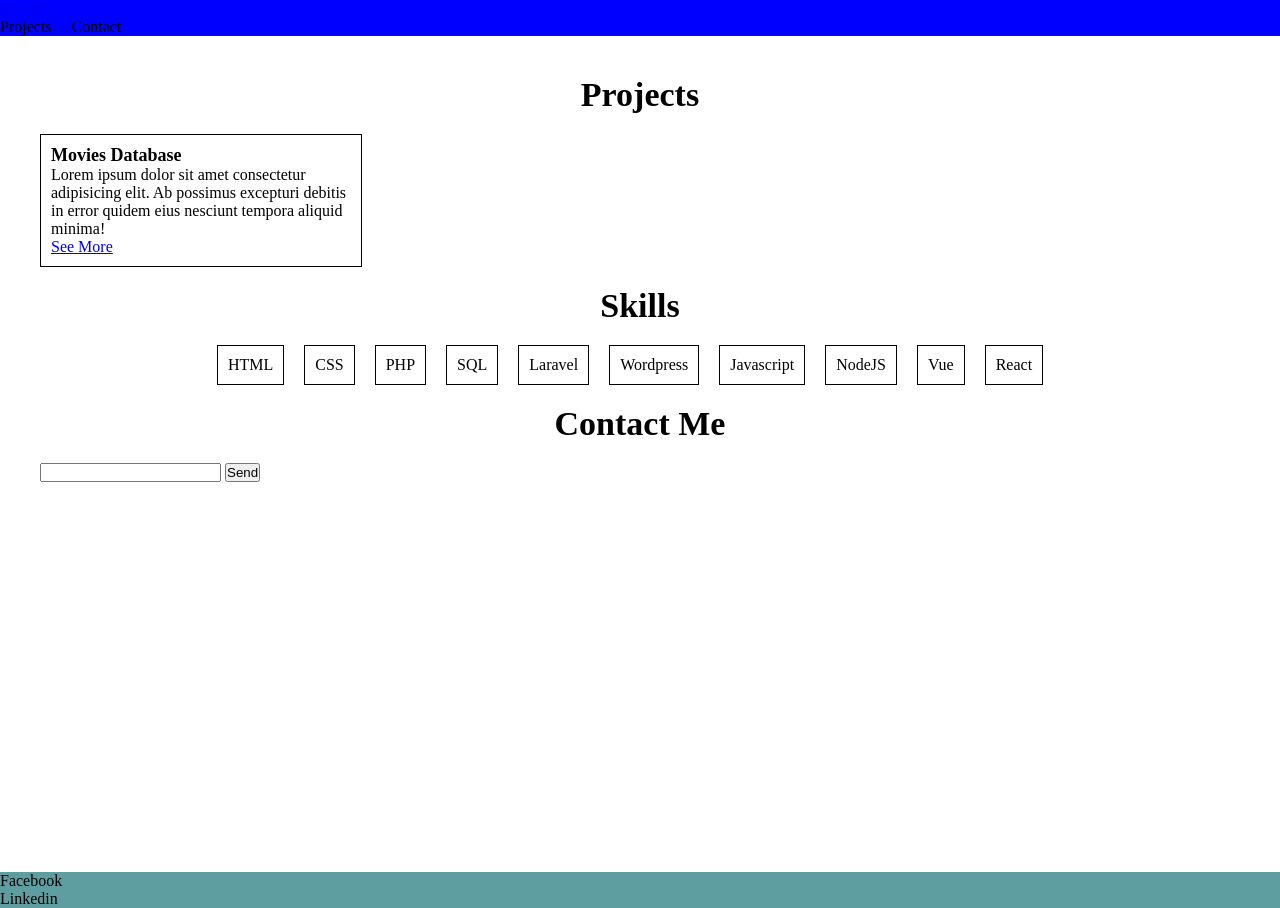
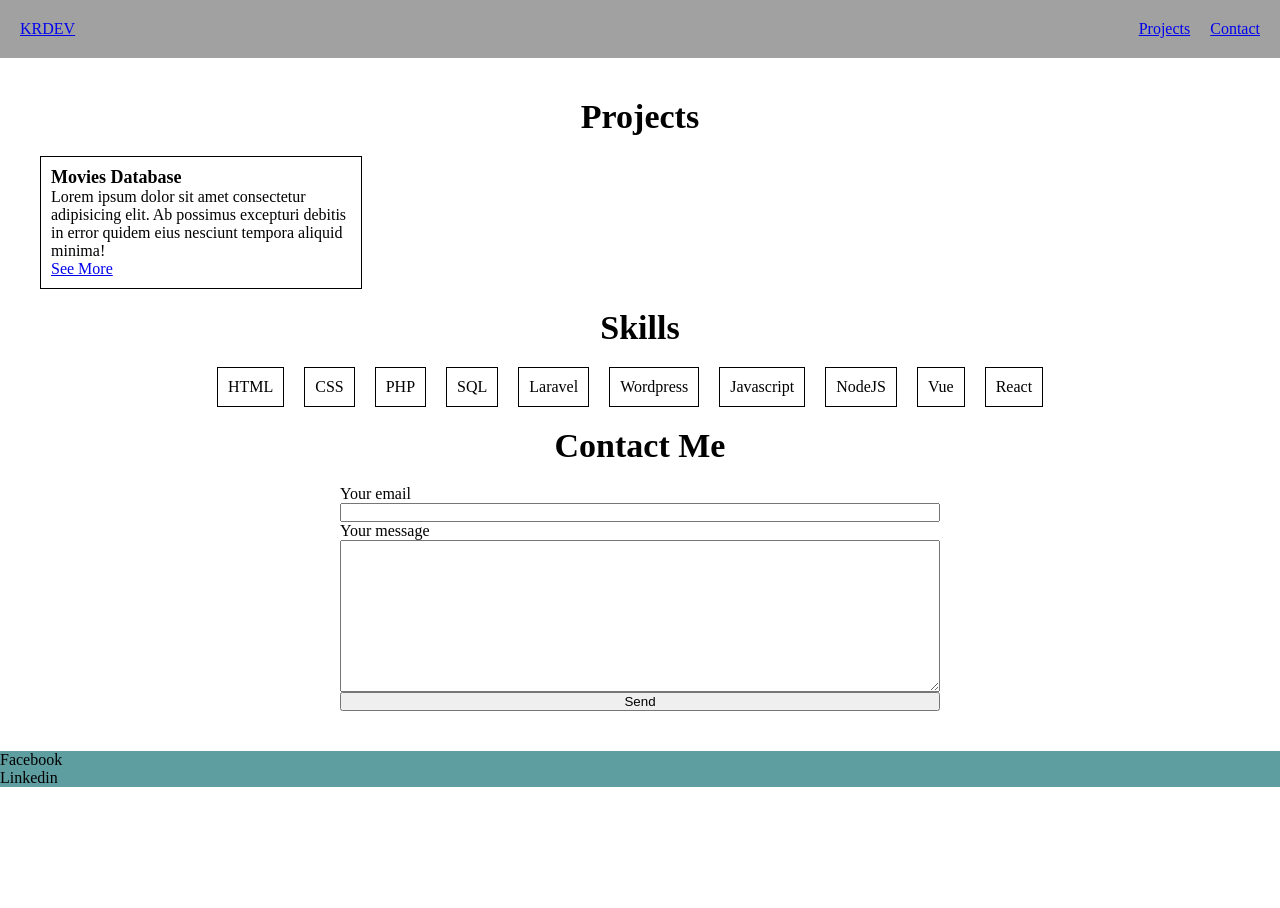
Before and after one commit to krdev0/portfolio, a PHP site: page / in a window 1280 px wide. After the commit the page ends 787 px from the top, so only its background shows below. Run offline with PHP 8.4, Linux system fonts and the light colour scheme.

Commit message:
additions + styles

```diff
--- a/index.html
+++ b/index.html
@@ -10,13 +10,15 @@
   <body>
     <header>
       <div class="container">
-        <a href="#" class="logo">KRDEV</a>
-        <nav class="navigation">
-          <ul>
-            <li>Projects</li>
-            <li>Contact</li>
-          </ul>
-        </nav>
+        <div class="header-wrap">
+          <a href="#" class="logo">KRDEV</a>
+          <nav class="navigation">
+            <ul>
+              <li><a href="#">Projects</a></li>
+              <li><a href="#">Contact</a></li>
+            </ul>
+          </nav>
+        </div>
       </div>
     </header>
     <main class="content">
@@ -52,8 +54,11 @@
         </section>
         <section class="contact">
           <h2 class="section-title">Contact Me</h2>
-          <form action="#" method="POST">
-            <input type="text" />
+          <form class="contact-form" action="#" method="POST">
+            <label for="email">Your email</label>
+            <input type="text" name="email" id="email">
+            <label for="text">Your message</label>
+            <textarea name="text" id="text" cols="30" rows="10"></textarea>
             <button type="submit">Send</button>
           </form>
         </section>
--- a/style.css
+++ b/style.css
@@ -27,7 +27,13 @@ h2 {
 }
 /* Header */
 header {
-  background-color: blue;
+  background-color: rgb(161, 161, 161);
+  padding:20px;
+}
+
+.header-wrap {
+  display: flex;
+  justify-content: space-between;
 }
 
 .navigation ul {
@@ -80,6 +86,9 @@ footer {
   background-color: cadetblue;
 }
 
-form {
-  padding-bottom: 350px;
+.contact-form {
+  display: flex;
+  flex-direction: column;
+  max-width: 600px;
+  margin:0 auto;
 }
```
